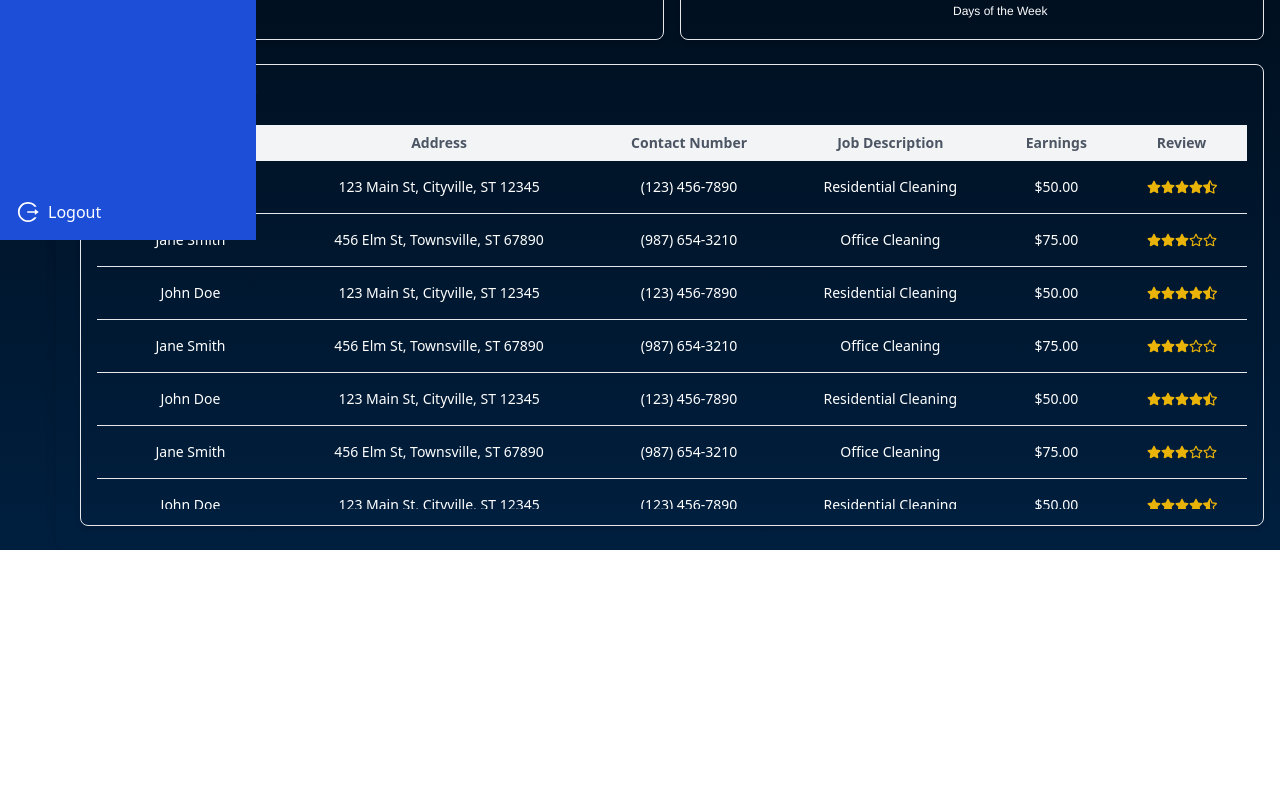
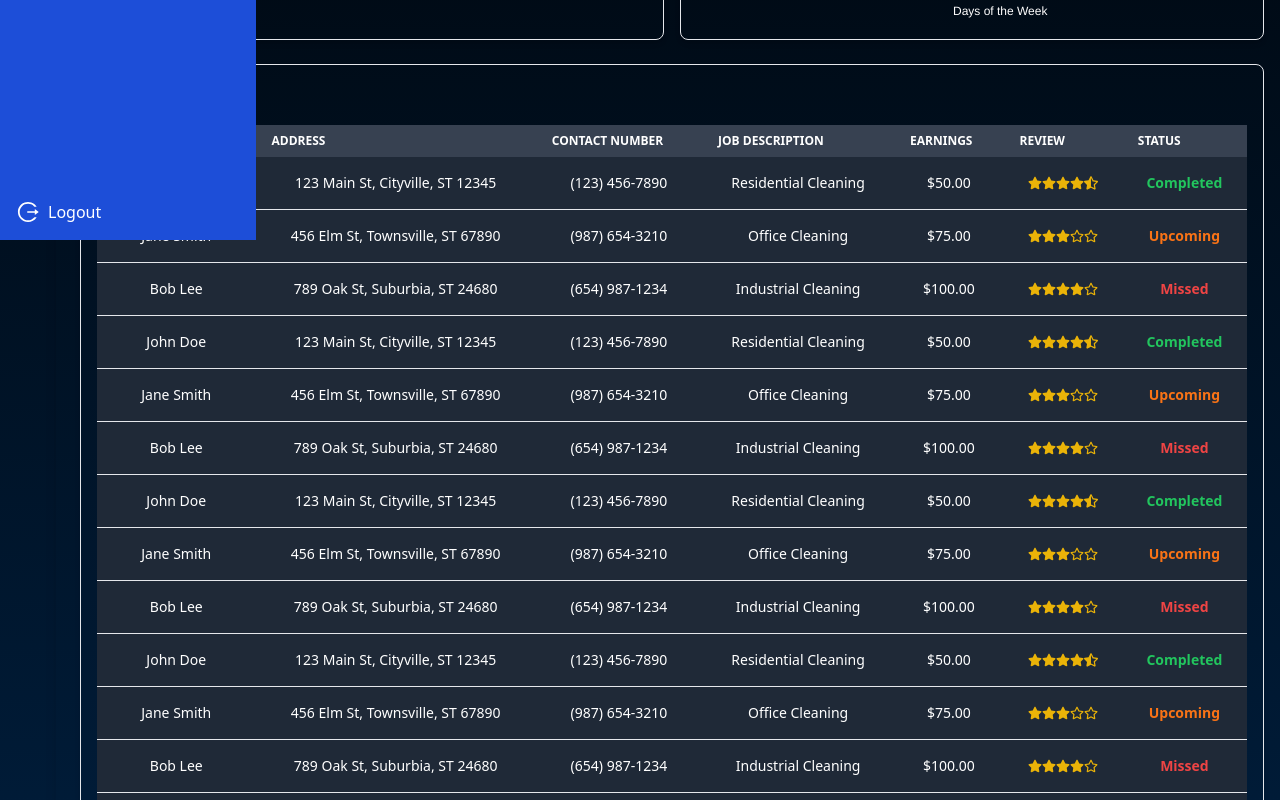
Before and after one commit to devpantiss/mowash-service, a Next.js app: page /dashboard/services in a window 1280 px wide. Shown: the part 560-1360 px from the top of the page. Before the commit the page ends 1110 px from the top, so only its background shows below. Built offline with nearby package versions, Linux system fonts and the light colour scheme.

Commit message:
table status update

```diff
--- a/src/components/Dash/DashTable.tsx
+++ b/src/components/Dash/DashTable.tsx
@@ -1,4 +1,4 @@
-import React from "react";
+import React, { useState } from "react";
 
 interface OrderDetailsProps {
   customerName: string;
@@ -6,6 +6,8 @@ interface OrderDetailsProps {
   contactNumber: string;
   jobDescription: string;
   earnings: number;
+  status: string;
+  onStatusChange: (newStatus: string) => void;
 }
 
 const OrderDetailsTable: React.FC<OrderDetailsProps> = ({
@@ -14,7 +16,23 @@ const OrderDetailsTable: React.FC<OrderDetailsProps> = ({
   contactNumber,
   jobDescription,
   earnings,
+  status,
+  onStatusChange,
 }) => {
+  // Function to determine the background color based on the status
+  const getStatusColor = (status: string) => {
+    switch (status) {
+      case "Pending":
+        return "bg-yellow-400 text-black";
+      case "Completed":
+        return "bg-green-400 text-black";
+      case "Missed":
+        return "bg-red-400 text-white";
+      default:
+        return "bg-gray-400 text-black";
+    }
+  };
+
   return (
     <tr className="text-center border-b border-gray-200">
       <td className="py-4 px-4">{customerName}</td>
@@ -22,18 +40,30 @@ const OrderDetailsTable: React.FC<OrderDetailsProps> = ({
       <td className="py-4 px-4">{contactNumber}</td>
       <td className="py-4 px-4">{jobDescription}</td>
       <td className="py-4 px-4">₹{earnings.toFixed(2)}</td>
+      <td className={`py-4 px-4 ${getStatusColor(status)}`}>
+        <select
+          value={status}
+          onChange={(e) => onStatusChange(e.target.value)}
+          className={`rounded p-1 ${getStatusColor(status)}`}
+        >
+          <option value="Pending">Pending</option>
+          <option value="Completed">Completed</option>
+          <option value="Missed">Missed</option>
+        </select>
+      </td>
     </tr>
   );
 };
 
 const Table: React.FC = () => {
-  const data = [
+  const [data, setData] = useState([
     {
       customerName: "John Doe",
       address: "123 Main St, Cityville, ST 12345",
       contactNumber: "(123) 456-7890",
       jobDescription: "Residential Cleaning",
       earnings: 50.0,
+      status: "Pending",
     },
     {
       customerName: "Jane Smith",
@@ -41,162 +71,17 @@ const Table: React.FC = () => {
       contactNumber: "(987) 654-3210",
       jobDescription: "Office Cleaning",
       earnings: 75.0,
+      status: "Completed",
     },
-    {
-      customerName: "John Doe",
-      address: "123 Main St, Cityville, ST 12345",
-      contactNumber: "(123) 456-7890",
-      jobDescription: "Residential Cleaning",
-      earnings: 50.0,
-    },
-    {
-      customerName: "Jane Smith",
-      address: "456 Elm St, Townsville, ST 67890",
-      contactNumber: "(987) 654-3210",
-      jobDescription: "Office Cleaning",
-      earnings: 75.0,
-    },
-    {
-      customerName: "John Doe",
-      address: "123 Main St, Cityville, ST 12345",
-      contactNumber: "(123) 456-7890",
-      jobDescription: "Residential Cleaning",
-      earnings: 50.0,
-    },
-    {
-      customerName: "Jane Smith",
-      address: "456 Elm St, Townsville, ST 67890",
-      contactNumber: "(987) 654-3210",
-      jobDescription: "Office Cleaning",
-      earnings: 75.0,
-    },
-    {
-      customerName: "John Doe",
-      address: "123 Main St, Cityville, ST 12345",
-      contactNumber: "(123) 456-7890",
-      jobDescription: "Residential Cleaning",
-      earnings: 50.0,
-    },
-    {
-      customerName: "Jane Smith",
-      address: "456 Elm St, Townsville, ST 67890",
-      contactNumber: "(987) 654-3210",
-      jobDescription: "Office Cleaning",
-      earnings: 75.0,
-    },
-    {
-      customerName: "John Doe",
-      address: "123 Main St, Cityville, ST 12345",
-      contactNumber: "(123) 456-7890",
-      jobDescription: "Residential Cleaning",
-      earnings: 50.0,
-    },
-    {
-      customerName: "Jane Smith",
-      address: "456 Elm St, Townsville, ST 67890",
-      contactNumber: "(987) 654-3210",
-      jobDescription: "Office Cleaning",
-      earnings: 75.0,
-    },
-    {
-      customerName: "John Doe",
-      address: "123 Main St, Cityville, ST 12345",
-      contactNumber: "(123) 456-7890",
-      jobDescription: "Residential Cleaning",
-      earnings: 50.0,
-    },
-    {
-      customerName: "Jane Smith",
-      address: "456 Elm St, Townsville, ST 67890",
-      contactNumber: "(987) 654-3210",
-      jobDescription: "Office Cleaning",
-      earnings: 75.0,
-    },
-    {
-      customerName: "John Doe",
-      address: "123 Main St, Cityville, ST 12345",
-      contactNumber: "(123) 456-7890",
-      jobDescription: "Residential Cleaning",
-      earnings: 50.0,
-    },
-    {
-      customerName: "Jane Smith",
-      address: "456 Elm St, Townsville, ST 67890",
-      contactNumber: "(987) 654-3210",
-      jobDescription: "Office Cleaning",
-      earnings: 75.0,
-    },
-    {
-      customerName: "John Doe",
-      address: "123 Main St, Cityville, ST 12345",
-      contactNumber: "(123) 456-7890",
-      jobDescription: "Residential Cleaning",
-      earnings: 50.0,
-    },
-    {
-      customerName: "Jane Smith",
-      address: "456 Elm St, Townsville, ST 67890",
-      contactNumber: "(987) 654-3210",
-      jobDescription: "Office Cleaning",
-      earnings: 75.0,
-    },
-    {
-      customerName: "John Doe",
-      address: "123 Main St, Cityville, ST 12345",
-      contactNumber: "(123) 456-7890",
-      jobDescription: "Residential Cleaning",
-      earnings: 50.0,
-    },
-    {
-      customerName: "Jane Smith",
-      address: "456 Elm St, Townsville, ST 67890",
-      contactNumber: "(987) 654-3210",
-      jobDescription: "Office Cleaning",
-      earnings: 75.0,
-    },
-    {
-      customerName: "John Doe",
-      address: "123 Main St, Cityville, ST 12345",
-      contactNumber: "(123) 456-7890",
-      jobDescription: "Residential Cleaning",
-      earnings: 50.0,
-    },
-    {
-      customerName: "Jane Smith",
-      address: "456 Elm St, Townsville, ST 67890",
-      contactNumber: "(987) 654-3210",
-      jobDescription: "Office Cleaning",
-      earnings: 75.0,
-    },
-    {
-      customerName: "John Doe",
-      address: "123 Main St, Cityville, ST 12345",
-      contactNumber: "(123) 456-7890",
-      jobDescription: "Residential Cleaning",
-      earnings: 50.0,
-    },
-    {
-      customerName: "Jane Smith",
-      address: "456 Elm St, Townsville, ST 67890",
-      contactNumber: "(987) 654-3210",
-      jobDescription: "Office Cleaning",
-      earnings: 75.0,
-    },
-    {
-      customerName: "John Doe",
-      address: "123 Main St, Cityville, ST 12345",
-      contactNumber: "(123) 456-7890",
-      jobDescription: "Residential Cleaning",
-      earnings: 50.0,
-    },
-    {
-      customerName: "Jane Smith",
-      address: "456 Elm St, Townsville, ST 67890",
-      contactNumber: "(987) 654-3210",
-      jobDescription: "Office Cleaning",
-      earnings: 75.0,
-    },
-  ];
+    // Additional orders...
+  ]);
+
+  const handleStatusChange = (index: number, newStatus: string) => {
+    const updatedData = data.map((order, i) =>
+      i === index ? { ...order, status: newStatus } : order
+    );
+    setData(updatedData);
+  };
 
   return (
     <div className="bg-transparent lg:p-6 p-2 rounded-lg shadow-lg">
@@ -214,6 +99,7 @@ const Table: React.FC = () => {
                 <th className="py-2 px-4">Contact Number</th>
                 <th className="py-2 px-4">Job Description</th>
                 <th className="py-2 px-4">Earnings</th>
+                <th className="py-2 px-4">Status</th>
               </tr>
             </thead>
             <tbody className="text-center text-white">
@@ -226,11 +112,13 @@ const Table: React.FC = () => {
                     contactNumber={order.contactNumber}
                     jobDescription={order.jobDescription}
                     earnings={order.earnings}
+                    status={order.status}
+                    onStatusChange={(newStatus) => handleStatusChange(index, newStatus)}
                   />
                 ))
               ) : (
                 <tr>
-                  <td colSpan={5} className="py-6 text-center">
+                  <td colSpan={6} className="py-6 text-center">
                     <div className="flex flex-col items-center">
                       <span className="text-lg font-semibold">
                         No orders found for today.
--- a/src/pages/dashboard/services.tsx
+++ b/src/pages/dashboard/services.tsx
@@ -39,6 +39,7 @@ const Services: React.FC = () => {
     jobDescription: string;
     earnings: number;
     review: number; // Assuming review is a number, e.g., 4.5
+    status: string; // New field for job status
   }
 
   // Helper function to render stars based on the rating
@@ -64,7 +65,7 @@ const Services: React.FC = () => {
     );
   };
 
-  // Table component for displaying order details
+  // Table component for displaying order details with job status
   const OrderDetailsTable: React.FC<OrderDetailsProps> = ({
     customerName,
     address,
@@ -72,7 +73,22 @@ const Services: React.FC = () => {
     jobDescription,
     earnings,
     review,
+    status, // Added status prop
   }) => {
+    // Function to get color based on job status
+    const getStatusColor = (status: string) => {
+      switch (status) {
+        case "Upcoming":
+          return "text-orange-500";
+        case "Completed":
+          return "text-green-500";
+        case "Missed":
+          return "text-red-500";
+        default:
+          return "text-white"; // Default color for unknown statuses
+      }
+    };
+
     return (
       <tr className="text-center border-b border-gray-200">
         <td className="py-4 px-4">{customerName}</td>
@@ -80,11 +96,15 @@ const Services: React.FC = () => {
         <td className="py-4 px-4">{contactNumber}</td>
         <td className="py-4 px-4">{jobDescription}</td>
         <td className="py-4 px-4">${earnings.toFixed(2)}</td>
-        <td className="py-4 px-4">{renderStars(review)}</td> {/* Star rating */}
+        <td className="py-4 px-4">{renderStars(review)}</td>
+        <td className={`py-4 px-4 font-semibold ${getStatusColor(status)}`}>
+          {status}
+        </td> {/* Dynamically set status color */}
       </tr>
     );
   };
 
+  // Updated dummy data to include job status
   const data2 = [
     {
       customerName: "John Doe",
@@ -92,7 +112,8 @@ const Services: React.FC = () => {
       contactNumber: "(123) 456-7890",
       jobDescription: "Residential Cleaning",
       earnings: 50.0,
-      review: 4.5, // Example review with half star
+      review: 4.5,
+      status: "Completed", // New field
     },
     {
       customerName: "Jane Smith",
@@ -100,7 +121,17 @@ const Services: React.FC = () => {
       contactNumber: "(987) 654-3210",
       jobDescription: "Office Cleaning",
       earnings: 75.0,
-      review: 3, // Example review with full stars
+      review: 3,
+      status: "Upcoming", // New field
+    },
+    {
+      customerName: "Bob Lee",
+      address: "789 Oak St, Suburbia, ST 24680",
+      contactNumber: "(654) 987-1234",
+      jobDescription: "Industrial Cleaning",
+      earnings: 100.0,
+      review: 4,
+      status: "Missed", // New field
     },
     {
       customerName: "John Doe",
@@ -108,7 +139,8 @@ const Services: React.FC = () => {
       contactNumber: "(123) 456-7890",
       jobDescription: "Residential Cleaning",
       earnings: 50.0,
-      review: 4.5, // Example review with half star
+      review: 4.5,
+      status: "Completed", // New field
     },
     {
       customerName: "Jane Smith",
@@ -116,7 +148,17 @@ const Services: React.FC = () => {
       contactNumber: "(987) 654-3210",
       jobDescription: "Office Cleaning",
       earnings: 75.0,
-      review: 3, // Example review with full stars
+      review: 3,
+      status: "Upcoming", // New field
+    },
+    {
+      customerName: "Bob Lee",
+      address: "789 Oak St, Suburbia, ST 24680",
+      contactNumber: "(654) 987-1234",
+      jobDescription: "Industrial Cleaning",
+      earnings: 100.0,
+      review: 4,
+      status: "Missed", // New field
     },
     {
       customerName: "John Doe",
@@ -124,7 +166,8 @@ const Services: React.FC = () => {
       contactNumber: "(123) 456-7890",
       jobDescription: "Residential Cleaning",
       earnings: 50.0,
-      review: 4.5, // Example review with half star
+      review: 4.5,
+      status: "Completed", // New field
     },
     {
       customerName: "Jane Smith",
@@ -132,7 +175,17 @@ const Services: React.FC = () => {
       contactNumber: "(987) 654-3210",
       jobDescription: "Office Cleaning",
       earnings: 75.0,
-      review: 3, // Example review with full stars
+      review: 3,
+      status: "Upcoming", // New field
+    },
+    {
+      customerName: "Bob Lee",
+      address: "789 Oak St, Suburbia, ST 24680",
+      contactNumber: "(654) 987-1234",
+      jobDescription: "Industrial Cleaning",
+      earnings: 100.0,
+      review: 4,
+      status: "Missed", // New field
     },
     {
       customerName: "John Doe",
@@ -140,7 +193,8 @@ const Services: React.FC = () => {
       contactNumber: "(123) 456-7890",
       jobDescription: "Residential Cleaning",
       earnings: 50.0,
-      review: 4.5, // Example review with half star
+      review: 4.5,
+      status: "Completed", // New field
     },
     {
       customerName: "Jane Smith",
@@ -148,7 +202,17 @@ const Services: React.FC = () => {
       contactNumber: "(987) 654-3210",
       jobDescription: "Office Cleaning",
       earnings: 75.0,
-      review: 3, // Example review with full stars
+      review: 3,
+      status: "Upcoming", // New field
+    },
+    {
+      customerName: "Bob Lee",
+      address: "789 Oak St, Suburbia, ST 24680",
+      contactNumber: "(654) 987-1234",
+      jobDescription: "Industrial Cleaning",
+      earnings: 100.0,
+      review: 4,
+      status: "Missed", // New field
     },
     {
       customerName: "John Doe",
@@ -156,7 +220,8 @@ const Services: React.FC = () => {
       contactNumber: "(123) 456-7890",
       jobDescription: "Residential Cleaning",
       earnings: 50.0,
-      review: 4.5, // Example review with half star
+      review: 4.5,
+      status: "Completed", // New field
     },
     {
       customerName: "Jane Smith",
@@ -164,103 +229,17 @@ const Services: React.FC = () => {
       contactNumber: "(987) 654-3210",
       jobDescription: "Office Cleaning",
       earnings: 75.0,
-      review: 3, // Example review with full stars
+      review: 3,
+      status: "Upcoming", // New field
     },
     {
-      customerName: "John Doe",
-      address: "123 Main St, Cityville, ST 12345",
-      contactNumber: "(123) 456-7890",
-      jobDescription: "Residential Cleaning",
-      earnings: 50.0,
-      review: 4.5, // Example review with half star
-    },
-    {
-      customerName: "Jane Smith",
-      address: "456 Elm St, Townsville, ST 67890",
-      contactNumber: "(987) 654-3210",
-      jobDescription: "Office Cleaning",
-      earnings: 75.0,
-      review: 3, // Example review with full stars
-    },
-    {
-      customerName: "John Doe",
-      address: "123 Main St, Cityville, ST 12345",
-      contactNumber: "(123) 456-7890",
-      jobDescription: "Residential Cleaning",
-      earnings: 50.0,
-      review: 4.5, // Example review with half star
-    },
-    {
-      customerName: "Jane Smith",
-      address: "456 Elm St, Townsville, ST 67890",
-      contactNumber: "(987) 654-3210",
-      jobDescription: "Office Cleaning",
-      earnings: 75.0,
-      review: 3, // Example review with full stars
-    },
-    {
-      customerName: "John Doe",
-      address: "123 Main St, Cityville, ST 12345",
-      contactNumber: "(123) 456-7890",
-      jobDescription: "Residential Cleaning",
-      earnings: 50.0,
-      review: 4.5, // Example review with half star
-    },
-    {
-      customerName: "Jane Smith",
-      address: "456 Elm St, Townsville, ST 67890",
-      contactNumber: "(987) 654-3210",
-      jobDescription: "Office Cleaning",
-      earnings: 75.0,
-      review: 3, // Example review with full stars
-    },
-    {
-      customerName: "John Doe",
-      address: "123 Main St, Cityville, ST 12345",
-      contactNumber: "(123) 456-7890",
-      jobDescription: "Residential Cleaning",
-      earnings: 50.0,
-      review: 4.5, // Example review with half star
-    },
-    {
-      customerName: "Jane Smith",
-      address: "456 Elm St, Townsville, ST 67890",
-      contactNumber: "(987) 654-3210",
-      jobDescription: "Office Cleaning",
-      earnings: 75.0,
-      review: 3, // Example review with full stars
-    },
-    {
-      customerName: "John Doe",
-      address: "123 Main St, Cityville, ST 12345",
-      contactNumber: "(123) 456-7890",
-      jobDescription: "Residential Cleaning",
-      earnings: 50.0,
-      review: 4.5, // Example review with half star
-    },
-    {
-      customerName: "Jane Smith",
-      address: "456 Elm St, Townsville, ST 67890",
-      contactNumber: "(987) 654-3210",
-      jobDescription: "Office Cleaning",
-      earnings: 75.0,
-      review: 3, // Example review with full stars
-    },
-    {
-      customerName: "John Doe",
-      address: "123 Main St, Cityville, ST 12345",
-      contactNumber: "(123) 456-7890",
-      jobDescription: "Residential Cleaning",
-      earnings: 50.0,
-      review: 4.5, // Example review with half star
-    },
-    {
-      customerName: "Jane Smith",
-      address: "456 Elm St, Townsville, ST 67890",
-      contactNumber: "(987) 654-3210",
-      jobDescription: "Office Cleaning",
-      earnings: 75.0,
-      review: 3, // Example review with full stars
+      customerName: "Bob Lee",
+      address: "789 Oak St, Suburbia, ST 24680",
+      contactNumber: "(654) 987-1234",
+      jobDescription: "Industrial Cleaning",
+      earnings: 100.0,
+      review: 4,
+      status: "Missed", // New field
     },
   ];
 
@@ -358,23 +337,20 @@ const Services: React.FC = () => {
                     },
                   },
                   plugins: {
-                    legend: { labels: { color: "white" } },
+                    legend: { display: false }, // Hides the legend
                   },
                 }}
-                height={0}
-                width={0}
               />
             </div>
           </div>
         </div>
 
-        {/* Document Submission Table */}
+        {/* Order Details Section */}
         <div className="p-4 border rounded-lg shadow-md">
-          <h3 className="mb-4 text-lg font-semibold">Jobs Done History</h3>
+          <h3 className="text-lg font-semibold mb-4">Order Details</h3>
           <div className="overflow-x-auto">
-            <div className="max-h-96 overflow-y-auto">
-              <table className="min-w-full table-auto text-sm">
-                <thead className="bg-gray-100 text-sm text-gray-600 sticky top-0">
+            <table className="table-auto w-full text-sm text-left text-white">
+              <thead className="text-xs uppercase bg-gray-700">
                 <tr>
                   <th className="py-2 px-4">Customer Name</th>
                   <th className="py-2 px-4">Address</th>
@@ -382,11 +358,11 @@ const Services: React.FC = () => {
                   <th className="py-2 px-4">Job Description</th>
                   <th className="py-2 px-4">Earnings</th>
                   <th className="py-2 px-4">Review</th>
+                  <th className="py-2 px-4">Status</th> {/* New status header */}
                 </tr>
               </thead>
-                <tbody className="text-center text-white">
-                  {data2.length > 0 ? (
-                    data2.map((order, index) => (
+              <tbody className="bg-gray-800">
+                {data2.map((order, index) => (
                   <OrderDetailsTable
                     key={index}
                     customerName={order.customerName}
@@ -394,23 +370,12 @@ const Services: React.FC = () => {
                     contactNumber={order.contactNumber}
                     jobDescription={order.jobDescription}
                     earnings={order.earnings}
-                        review={order.review} // Pass review score for star rendering
+                    review={order.review}
+                    status={order.status} // Pass status to the component
                   />
-                    ))
-                  ) : (
-                    <tr>
-                      <td colSpan={6} className="py-6 text-center">
-                        <div className="flex flex-col items-center">
-                          <span className="text-lg font-semibold">
-                            No orders found for today.
-                          </span>
-                        </div>
-                      </td>
-                    </tr>
-                  )}
+                ))}
               </tbody>
             </table>
-            </div>
           </div>
         </div>
       </div>
```
Lines whose indentation alone changed are shown as unchanged.
